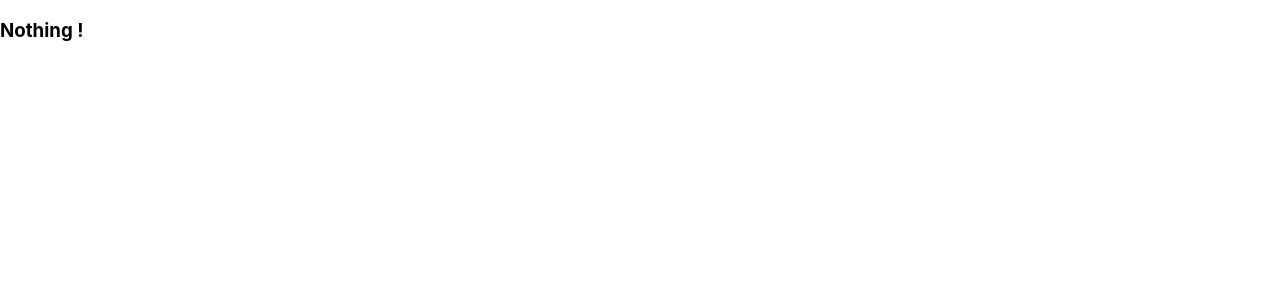
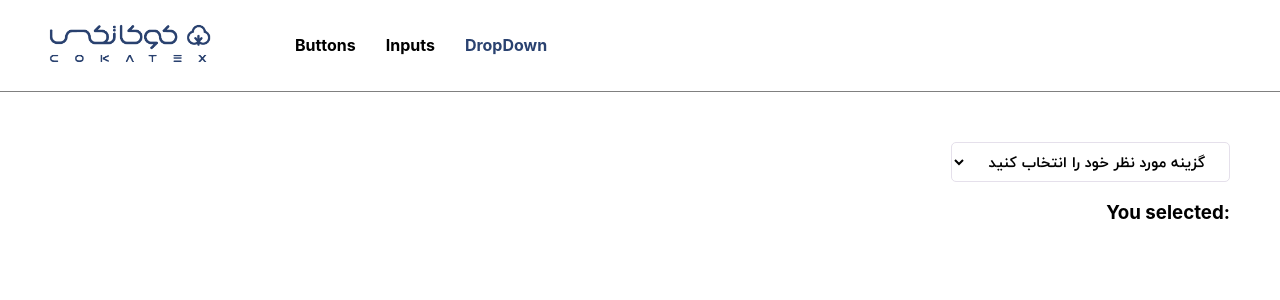
Before and after one commit to yasaman9776/test2, a React (Create React App) app: page /allDropDown in a window 1280 px wide. Before the commit this address had no page. Shown: the top 300 px of the page. Built offline with nearby package versions, Linux system fonts and the light colour scheme.

Commit message:
dropDown

```diff
--- a/src/components/DropDown.js
+++ b/src/components/DropDown.js
@@ -1,6 +1,32 @@
 import styled from "styled-components";
 
+export const DefaultSelect = styled.select`
+        background-color:#fff;
+        border-color:${(props)=> props.borderColor};
+        border-style:solid;
+        border-width:1px;
+        border-radius:5px;
+        font-family:"IRANYekanBold";
+        direction:${(props)=> props.dir};
+        font-size:15px;
+        padding:5px 20px;
+        *{
+            background-color:#fff;
+            font-family:"IRANYekan";
+            font-size:12px;
+        };
+        * & :hover{
+        background-color: ${(props) => props.backgroundHoverColor};
+        }
+        & :hover{
+            background-color: ${(props) => props.backgroundHoverColor};
+        }
+`
 
-export const DefaultDropDown = styled.input `
+export const DefaultOption = styled.option`
+        background-color:#fff;
 
+        & :hover{
+            background-color:#ffb921;
+        }
 `
--- a/src/components/Navbar.jsx
+++ b/src/components/Navbar.jsx
@@ -47,6 +47,25 @@ const Navbar = () =>{
                         Inputs
                     </NavLink>
         </li>
+        <li style={{marginRight:15,marginLeft:15,textDecoration:"none"}}>
+                    <NavLink to={"/allDropDown"}
+                       style={({isActive, isTransitioning}) => {
+                        return {
+                            fontWeight: isActive
+                                ? "bold"
+                                : "bold",
+                            color: isActive
+                                ? "#2a4270"
+                                : "#000",
+                            viewTransitionName: isTransitioning
+                                ? "slide"
+                                : "",
+                                textDecoration:'none'
+                        };
+                    }}>
+                        DropDown
+                    </NavLink>
+        </li>
         </ul>
         </div>
     )
--- /dev/null
+++ b/src/pages/AllDropDown.jsx
@@ -0,0 +1,45 @@
+import styled from "styled-components";
+import { useState } from "react";
+import { DefaultSelect, DefaultOption } from "../components/Dropdown";
+import { CokatexColors } from "../helper/colors";
+const AllDropDown = ({props}) =>{
+    const [data, setData] = useState(undefined);
+
+    const options = [
+        "HTML",
+        "CSS",
+        "JavaScript",
+        "React",
+        "Redux",
+    ];
+    const onOptionChangeHandler = (event) => {
+        setData(event.target.value);
+        console.log(
+            "User Selected Value - ",
+            event.target.value
+        );
+    };
+    return(
+        <>
+
+
+            <div style={{padding:50,display:"flex",flexDirection:"row-reverse"}}>
+          <div style={{textAlign:"right"}}>
+          <DefaultSelect onChange={onOptionChangeHandler} dir={"rtl"} borderColor={`${CokatexColors.lightGray}`} backgroundHoverColor={`${CokatexColors.navyBlue}`}>
+                <DefaultOption backgroundHoverColor={`${CokatexColors.navyBlue}`}>گزینه مورد نظر خود را انتخاب کنید</DefaultOption>
+                {options.map((option, index) => {
+                    return (
+                        <DefaultOption key={index} backgroundHoverColor={`${CokatexColors.navyBlue}`}>
+                            {option}
+                        </DefaultOption>
+                    );
+                })}
+            </DefaultSelect>
+            <h3>You selected: {data} </h3>
+          </div>
+            </div>
+        </>
+    )
+}
+
+export default AllDropDown;
--- a/src/routes/index.js
+++ b/src/routes/index.js
@@ -3,6 +3,7 @@ import App from "../App";
 import MainLayout from "../layout/MainLayout";
 import AllButtons from "../pages/AllButtons";
 import AllInputs from "../pages/AllInputs";
+import AllDropDown from "../pages/AllDropDown";
 export const router =createBrowserRouter([
     {
         path: "/",
@@ -22,6 +23,10 @@ export const router =createBrowserRouter([
             {
                 path:"/allInputs",
                 element: <AllInputs/>,
+            },
+            {
+                path:"/allDropDown",
+                element: <AllDropDown/>,
             }
 
         ],
```
